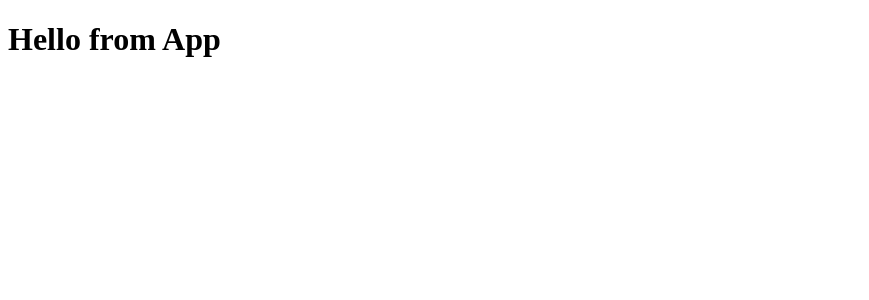
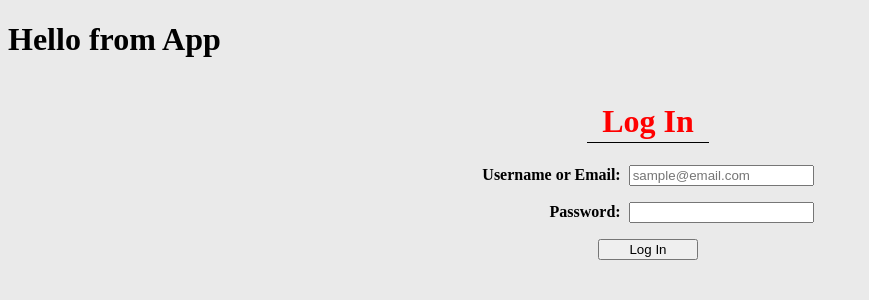
Before and after one commit to MasoodMS95/MeetUp, a React (Create React App) app in the folder frontend/: page /login in a window 1280 px wide. Shown: the top 300 px of the page, without its empty margins (0-869 px from the left). Built offline with nearby package versions, Linux system fonts and the light colour scheme; no server answers.

Commit message:
Setup login page css/component and session redux state.

```diff
--- a/frontend/public/index.html
+++ b/frontend/public/index.html
@@ -5,6 +5,7 @@
     <meta name="viewport" content="width=device-width, initial-scale=1" />
     <meta name="theme-color" content="#000000" />
     <link rel="manifest" href="%PUBLIC_URL%/manifest.json" />
+    <link rel="icon" type="image/x-icon" href="../../images/" />
     <title>React Template</title>
   </head>
   <body>
--- a/frontend/src/App.js
+++ b/frontend/src/App.js
@@ -1,6 +1,16 @@
+import React from "react";
+import { Route, Switch } from "react-router-dom";
+import LoginFormPage from "./components/LoginFormPage";
 function App() {
   return (
-    <h1>Hello from App</h1>
+    <React.Fragment>
+      <h1>Hello from App</h1>
+      <Switch>
+        <Route path='/login'>
+          <LoginFormPage />
+        </Route>
+      </Switch>
+    </React.Fragment>
   );
 }
 
--- /dev/null
+++ b/frontend/src/components/LoginFormPage.js
@@ -0,0 +1,62 @@
+// frontend/src/components/LoginFormPage/index.js
+import React, { useState } from "react";
+import * as sessionActions from "../store/session";
+import { useDispatch, useSelector } from "react-redux";
+import { Redirect } from "react-router-dom";
+import '../css/LoginFormPage.css'
+
+function LoginFormPage() {
+  const dispatch = useDispatch();
+  const sessionUser = useSelector((state) => state.session.user);
+  const [credential, setCredential] = useState("");
+  const [password, setPassword] = useState("");
+  const [errors, setErrors] = useState({});
+
+  if (sessionUser) return <Redirect to="/" />;
+
+  const handleSubmit = (e) => {
+    e.preventDefault();
+    setErrors({});
+    return dispatch(sessionActions.login({ credential, password })).catch(
+      async (res) => {
+        const data = await res.json();
+        if (data && data.errors) setErrors(data.errors);
+      }
+    );
+  };
+
+  return (
+    <div className = 'loginPage'>
+      <h1>Log In</h1>
+      <form onSubmit={handleSubmit}>
+        <div className='credential'>
+          <label>
+            Username or Email:
+          </label>
+          <input
+              type="text"
+              value={credential}
+              placeholder="sample@email.com"
+              onChange={(e) => setCredential(e.target.value)}
+              required
+          />
+        </div>
+        <div className='password'>
+          <label>
+            Password:
+          </label>
+          <input
+              type="password"
+              value={password}
+              onChange={(e) => setPassword(e.target.value)}
+              required
+            />
+        </div>
+        {errors.credential && <p>{errors.credential}</p>}
+        <button type="submit">Log In</button>
+      </form>
+    </div>
+  );
+}
+
+export default LoginFormPage;
--- /dev/null
+++ b/frontend/src/css/LoginFormPage.css
@@ -0,0 +1,55 @@
+
+@media screen and (max-width:332px){
+  .credential, .password{
+    display:flex;
+    flex-direction:column;
+  }
+}
+
+.loginPage{
+  display:flex;
+  flex-direction: column;
+  align-items: center;
+  justify-content: center;
+  width: 100%;
+  height: auto;
+}
+
+.loginPage > h1{
+  border-bottom: solid black 1px;
+  color: red;
+  padding: 2px 15px;
+  text-align: center;
+}
+
+.credential, .password{
+  margin-bottom: 1rem;
+}
+
+.credential, .password{
+  align-self: flex-end;
+}
+
+.loginPage input{
+  width: auto;
+  margin-left: .5rem;
+}
+
+.loginPage>form{
+  display: flex;
+  flex-direction: column;
+  justify-content: space-between;
+  width: auto;
+  font-weight: bold;
+}
+
+.loginPage button{
+  align-self: center;
+  width: 30%;
+}
+
+.loginPage button:hover{
+  border: solid 1.2px;
+  cursor: pointer;
+  box-shadow: 2px 2px 4px darkgray;
+}
--- /dev/null
+++ b/frontend/src/css/index.css
@@ -0,0 +1,6 @@
+/* TODO Add site wide styles */
+body{
+  box-sizing: border-box;
+  background-color: rgba(216, 216, 216, 0.523);
+  width:100%;
+}
--- a/frontend/src/index.css
+++ /dev/null
@@ -1 +0,0 @@
-/* TODO Add site wide styles */
--- a/frontend/src/index.js
+++ b/frontend/src/index.js
@@ -2,10 +2,11 @@ import React from 'react';
 import ReactDOM from 'react-dom';
 import { BrowserRouter } from 'react-router-dom';
 import { Provider as ReduxProvider } from 'react-redux';
-import './index.css';
+import './css/index.css';
 import App from './App';
 import configureStore from './store';
 import { restoreCSRF, csrfFetch } from './store/csrf';
+import * as sessionActions from "./store/session";
 
 const store = configureStore();
 
@@ -14,6 +15,7 @@ if (process.env.NODE_ENV !== "production") {
 
   window.csrfFetch = csrfFetch;
   window.store = store;
+  window.sessionActions = sessionActions;
 }
 
 function Root() {
--- a/frontend/src/store/index.js
+++ b/frontend/src/store/index.js
@@ -1,15 +1,18 @@
 import { createStore, combineReducers, applyMiddleware, compose } from "redux";
 import thunk from "redux-thunk";
+import sessionReducer from "./session";
+
 
 const rootReducer = combineReducers({
-  // add reducer functions here
+  session: sessionReducer,
 });
 
 let enhancer;
 
 if (process.env.NODE_ENV === "production") {
   enhancer = applyMiddleware(thunk);
-} else {
+}
+else {
   const logger = require("redux-logger").default;
   const composeEnhancers =
     window.__REDUX_DEVTOOLS_EXTENSION_COMPOSE__ || compose;
--- /dev/null
+++ b/frontend/src/store/session.js
@@ -0,0 +1,47 @@
+import { csrfFetch } from "./csrf";
+
+/** Action Type Constants: */
+export const LOG_IN_SESSION = 'session/LOG_IN_SESSION';
+export const LOG_OUT_SESSION = 'session/LOG_OUT_SESSION';
+
+/**  Action Creators: */
+export const loginAction = (user) => ({
+  type: LOG_IN_SESSION,
+  user,
+})
+
+export const logoutAction = () => ({
+  type: LOG_OUT_SESSION
+})
+
+/** Thunk Action Creators: */
+export const login = (user) => async (dispatch) =>{
+  const res = await csrfFetch('/api/session', {
+    method: 'POST',
+    body: JSON.stringify(user),
+  })
+  if(res.ok){
+    let parsedUser = await res.json();
+    dispatch(loginAction(parsedUser.user));
+    return parsedUser;
+  }
+  return await res.json();
+}
+
+//Reducer
+const sessionReducer = (state = {user:null}, action) => {
+  switch (action.type) {
+    case LOG_IN_SESSION:
+      const newUser = {};
+      newUser.user = action.user;
+      return newUser
+    case LOG_OUT_SESSION:
+      const loggedOutUser = {};
+      loggedOutUser.user = null;
+      return newUser;
+    default:
+      return state;
+  }
+};
+
+export default sessionReducer;
```
